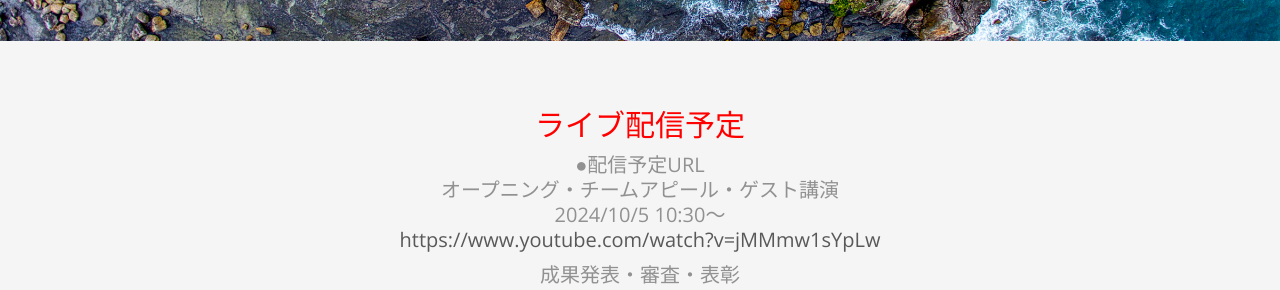
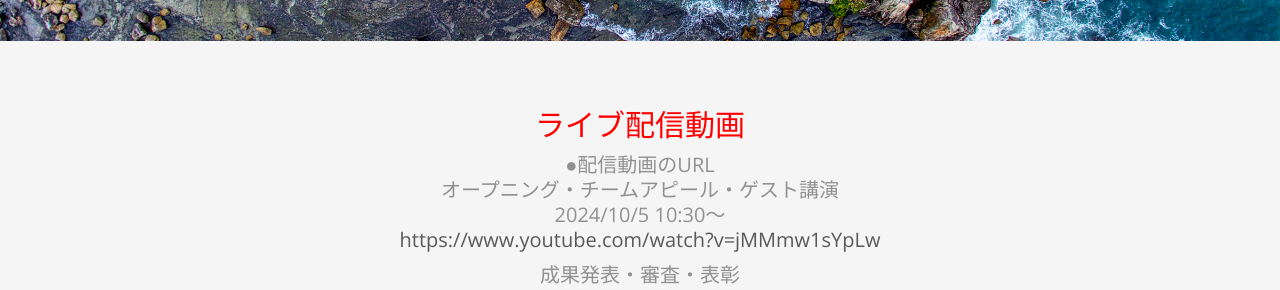
Before and after one commit to space-apps-kushimoto/space-apps-kushimoto.github.io, a Jekyll site: the page built from index.html, in a window 1280 px wide and 900 px high, scrolled down 1978 px. Shown: the part 152-442 px from the top of the window. Built offline with Jekyll 4.4.1, drawn with Linux system fonts in a browser that asks for light colours; nearby versions of some CDN libraries; some web fonts are replaced; a script that is not in the unit is left out.

Commit message:
Update footer.html

```diff
--- a/_includes/footer.html
+++ b/_includes/footer.html
@@ -1,8 +1,8 @@
 <!-- footer Start -->
 <footer>
   <div>
-    <h2><font color="Red">ライブ配信予定</font></h2>
-    <p style="font-size: 20px;" >●配信予定URL<br>
+    <h2><font color="Red">ライブ配信動画</font></h2>
+    <p style="font-size: 20px;" >●配信動画のURL<br>
     オープニング・チームアピール・ゲスト講演<br>
     2024/10/5 10:30～<br>
     <a href="https://www.youtube.com/watch?v=jMMmw1sYpLw" rel="nofollow">https://www.youtube.com/watch?v=jMMmw1sYpLw</a>  </p>
```
